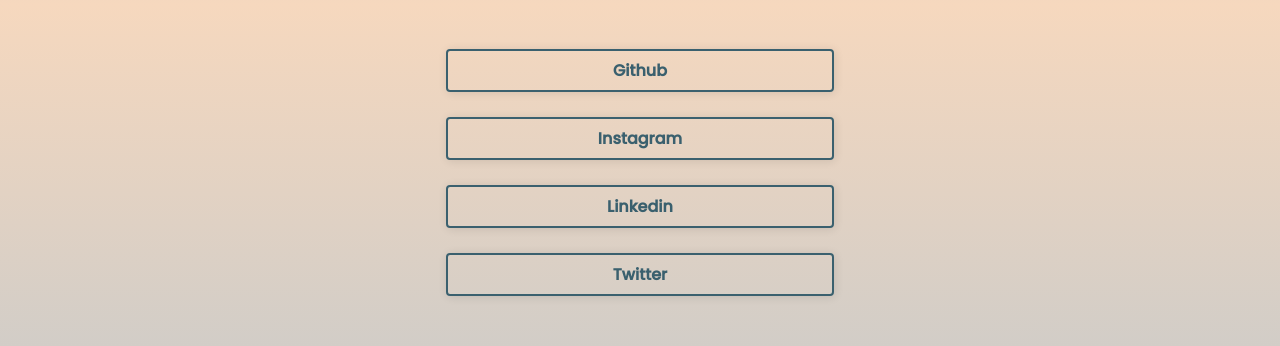
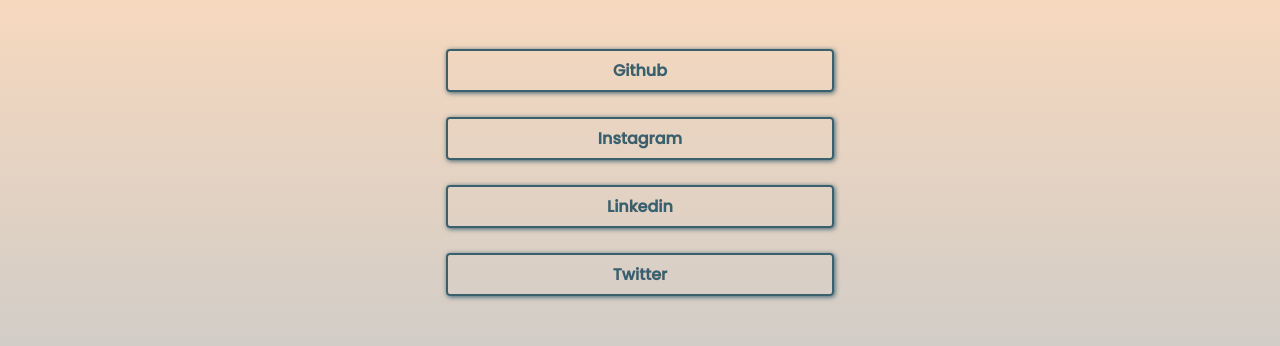
Before and after one commit to luizfernandolpp/projeto-social-tree, a plain HTML site: page index.html in a window 1280 px wide. Shown: the part 404-750 px from the top of the page. Drawn offline with Linux system fonts and the light colour scheme.

Commit message:
Update style.css

```diff
--- a/estilo/style.css
+++ b/estilo/style.css
@@ -70,7 +70,7 @@ main section{
     border-radius: 4px;
     margin: 25px auto;
     max-width: 30vw;
-    box-shadow: 1px 1px 10px 0px rgba(0, 0, 0, 0.11);
+    box-shadow: 1px 1px 5px 0px var(--paynes-gray);
 
 }
 
```
